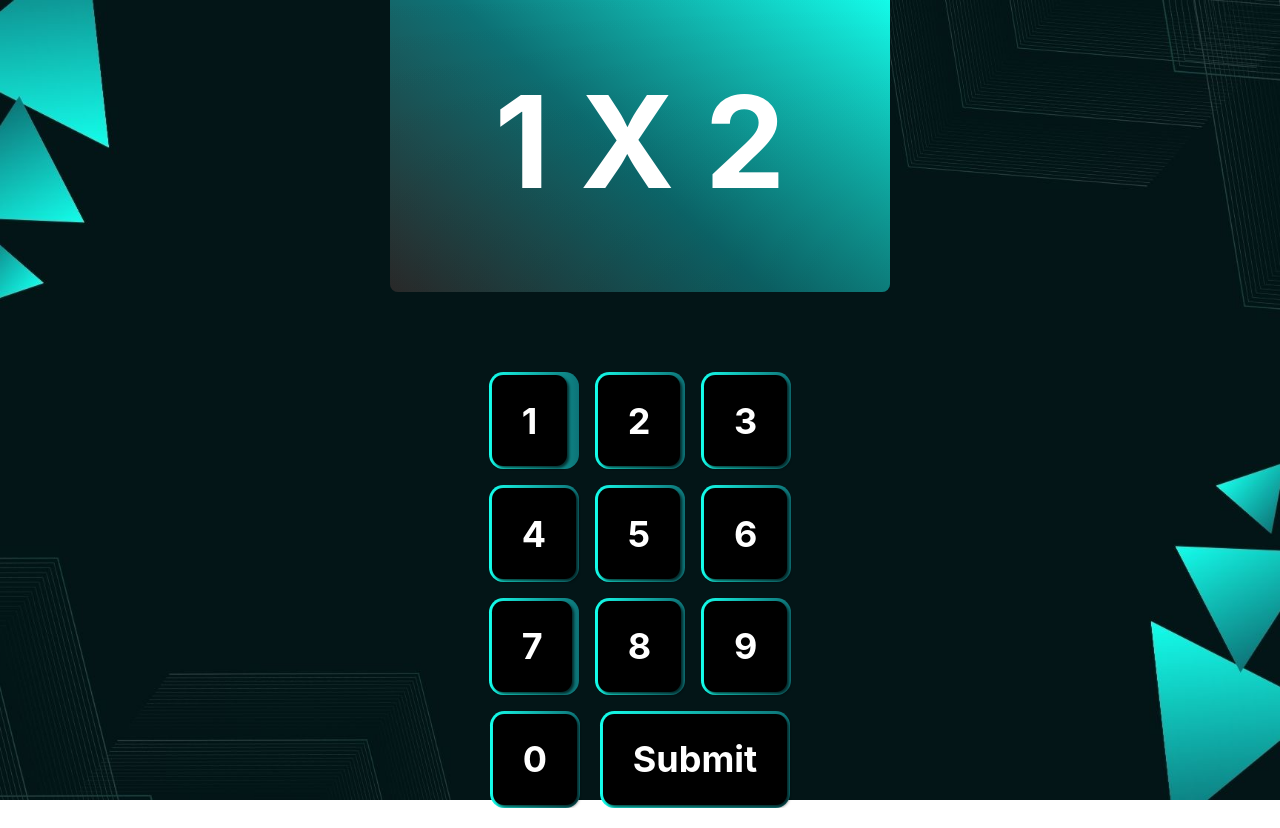
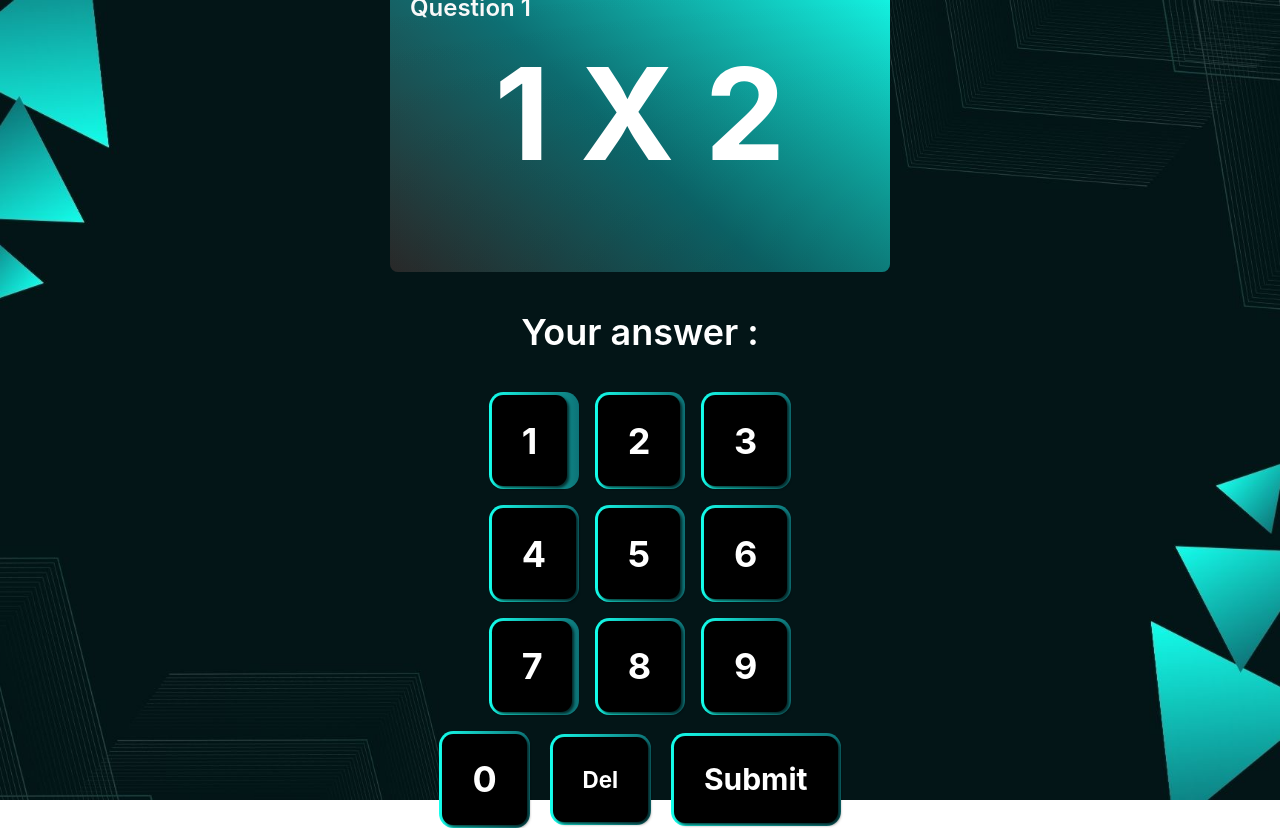
Before and after one commit to imfiitriii/multiply-battle, a React (Vite) app: page /game/1 in a window 1280 px wide. Built offline with nearby package versions, Linux system fonts and the light colour scheme.

Commit message:
Added loader, and update gamepage

```diff
--- /dev/null
+++ b/src/components/Loader.jsx
@@ -0,0 +1,17 @@
+export default function Loader() {
+    return (
+        <div className="w-[300px] h-[100px] flex justify-center items-end">
+
+            {[0, 1, 2, 3].map((i) => (
+                <div
+                    key={i}
+                    className="w-[20px] h-[10px] mx-[5px] bg-linear-to-b from-[#14FFEC] to-[#0D7377] rounded-md animate-loadingWave"
+                    style={{
+                        animationDelay: `${i * 0.1}s`,
+                    }}
+                />
+            ))}
+
+        </div>
+    );
+}
--- a/src/components/QuestionCard.jsx
+++ b/src/components/QuestionCard.jsx
@@ -1,10 +1,8 @@
-export default function QuestionCard({num1,num2}) {
+export default function QuestionCard({questionNum,num1,num2}) {
     return (
         <div className="group w-[500px] h-[300px] [perspective:1000px] cursor-pointer select-none">
-
             {/* Card */}
             <div className="relative w-full h-full rounded-lg overflow-hidden text-white bg-[linear-gradient(43deg,#323232_0%,#0D7377_46%,#14FFEC_100%)] transition-all duration-500 v[transform-style:preserve-3d] group-hover:rotate-y-[10deg] group-hover:rotate-x-[10deg] group-hover:scale-105 group-hover:shadow-xl">
-
                 {/* overlay left */}
                 <div className="absolute inset-0 z-10 bg-[linear-gradient(transparent,rgba(0,0,0,0.1))] transition-transform duration-500group-hover:-translate-x-full"></div>
 
@@ -12,6 +10,7 @@ export default function QuestionCard({num1,num2}) {
                 <div className="absolute inset-0 z-10 bg-[linear-gradient(transparent,rgba(0,0,0,0.1))] transition-transform duration-500 group-hover:translate-x-full"></div>
 
                 {/* Content */}
+                <h1 className="text-2xl font-semibold mt-5 ml-5 -mb-15">Question {questionNum}</h1>
                 <div className="relative pointer-events-none select-none z-20 h-full flex flex-col items-center justify-center text-center gap-2 p-5">
                     <h2 className="text-9xl font-bold uppercase">
                         {num1 && num2 ? num1 + " x " +  num2 : "N/A"}
--- a/src/features/game/GamePage.jsx
+++ b/src/features/game/GamePage.jsx
@@ -1,22 +1,27 @@
+import { useState } from "react";
 import Background from "../../components/Background";
 import Button from "../../components/Button";
 import QuestionCard from "../../components/QuestionCard";
 
 export default function GamePage() {
+    const [answer,setAnswer] = useState("")
     const numbers = [1, 2, 3, 4, 5, 6, 7, 8, 9];
     return (
         <Background>
             <div className="flex flex-col justify-center items-center gap-10">
-                <QuestionCard num1={1} num2={2}></QuestionCard>
+
+                <QuestionCard questionNum={1} num1={1} num2={2}></QuestionCard>
+                <h1 className="text-4xl font-semibold -mb-10">Your answer : {answer}</h1>
                 <div className="grid grid-cols-3 gap-4 -mb-6 mt-10">
                     {numbers.map((num) => (
-                        <Button onClick={() => console.log(num)} key={num}><h1 className="text-4xl p-3 font-bold">{num}</h1></Button>
+                        <Button onClick={() => setAnswer(answer + num.toString())} key={num}><h1 className="text-4xl p-3 font-bold">{num}</h1></Button>
                     ))}
                 </div>
                 {/* 0 button */}
                 <div className="flex flex-rpw justify-center items-center gap-5">
-                    <Button onClick={() => console.log(0)} key={0}><h1 className="text-4xl p-3 font-bold">{0}</h1></Button>
-                    <Button onClick={() => console.log("submit")}><h1 className="text-4xl p-3 font-bold">Submit</h1></Button>
+                    <Button onClick={() => answer + "0"} key={0}><h1 className="text-4xl p-3 font-bold">{0}</h1></Button>
+                    <Button onClick={() => setAnswer(answer.slice(0,-1))}><h1 className="text- 3xl p-3 font-bold">Del</h1></Button>
+                    <Button onClick={() => console.log(parseInt(answer))}><h1 className="text-3xl p-3 font-bold">Submit</h1></Button>
                 </div>
             </div>
         </Background >
--- a/src/features/lobby/LobbyPage.jsx
+++ b/src/features/lobby/LobbyPage.jsx
@@ -3,6 +3,7 @@ import Background from "../../components/Background";
 import Button from "../../components/Button";
 import Container from "../../components/Container";
 import { useNavigate } from "react-router-dom";
+import Loader from "../../components/Loader";
 export default function LobbyPage() {
     const navigate = useNavigate()
     const [matchmakingStats, setMatchMakingStats] = useState(false)
@@ -22,6 +23,7 @@ export default function LobbyPage() {
                 {matchmakingStats ? <Container>
                     <div className="flex flex-col justify-center items-center gap-10">
                         <h1 className="text-6xl font-semibold">Finding player...</h1>
+                        <Loader></Loader>
                         <h1 className="text-4xl font-semibold">Player Found!</h1>
                         <Button onClick={() => navigate("/game/:roomId")}><h1 className="text-2xl pointer-events-none">Enter battle</h1></Button>
                     </div>
--- a/src/index.css
+++ b/src/index.css
@@ -6,24 +6,41 @@
 
     --animate-fadein: fadeIn 0.5s ease-out;
     --animate-pushup: pushUp 0.5s ease-out;
+    --animate-loadingWave: loadingWave 1s ease-in-out infinite;
+    @keyframes fadeIn {
+        0% {
+            opacity: 0;
+        }
 
-    @keyframes fadeIn {
-        0%{
-            opacity: 0;
-        },
+        ,
         100% {
             opacity: 1;
         }
     }
 
     @keyframes pushUp {
-        0%{
+        0% {
             transform: translateY(-60px);
             opacity: 0;
-        },
+        }
+
+        ,
         100% {
             transform: translateY(0);
             opacity: 1;
         }
     }
+
+    @keyframes loadingWave {
+
+        0%,
+        100% {
+            height: 10px;
+        }
+
+        50% {
+            height: 50px;
+        }
+    }
+
 }
```
